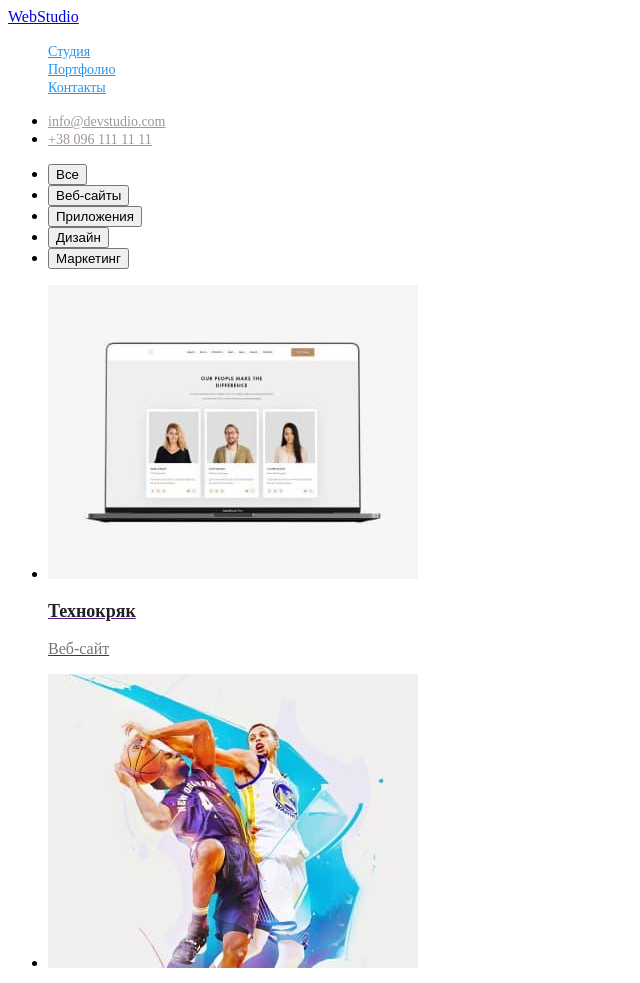
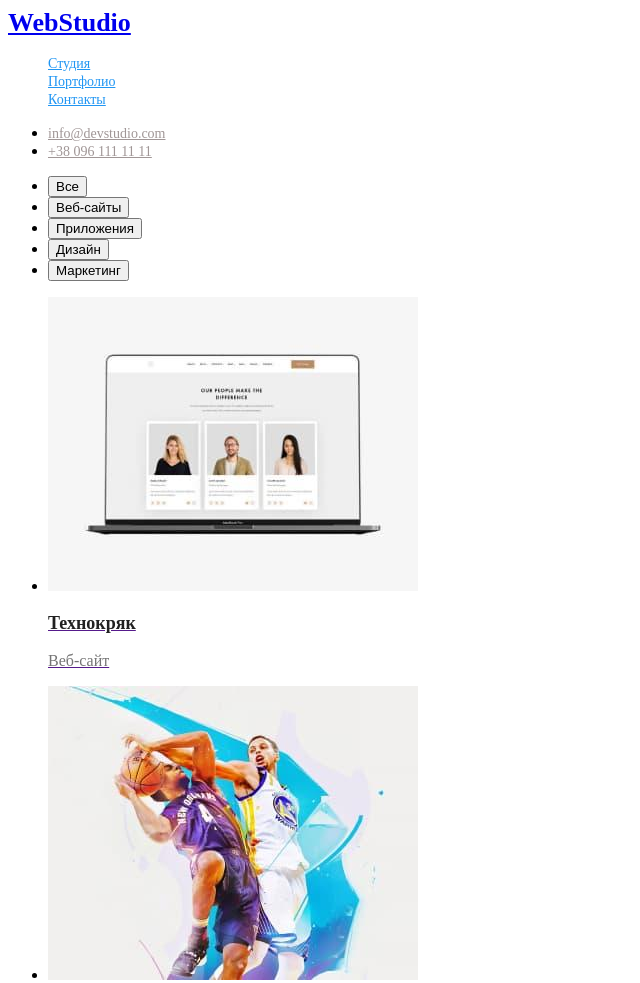
Before and after one commit to Niko123454321/goit-markup-hw-02, a plain HTML site: page portfolio.html in a window 1280 px wide. Shown: the top 983 px of the page, without its empty margins (0-640 px from the left). Drawn offline with Linux system fonts and the light colour scheme.

Commit message:
Update portfolio.html

```diff
--- a/portfolio.html
+++ b/portfolio.html
@@ -8,15 +8,16 @@
     <title>Document</title>
     <link rel="stylesheet" href="./css/styles.css">
 </head>
+
 <body>
-        <!--хедер-->
+    <!--хедер-->
     <header>
-        <nav>
+        <nav class="">
 
-            <a href="./index.html">WebStudio</a>
+            <a href="./index.html" class="logo">WebStudio</a>
             <ul class="site-nav list">
                 <li><a href="./index.html" class="link">Студия</a></li>
-                <li><a href="./portfolio.html" class="link">Портфолио</a></li>
+                <li><a href="./portfolio.html   " class="link">Портфолио</a></li>
                 <li><a href="" class="link">Контакты</a></li>
             </ul>
         </nav>
```
